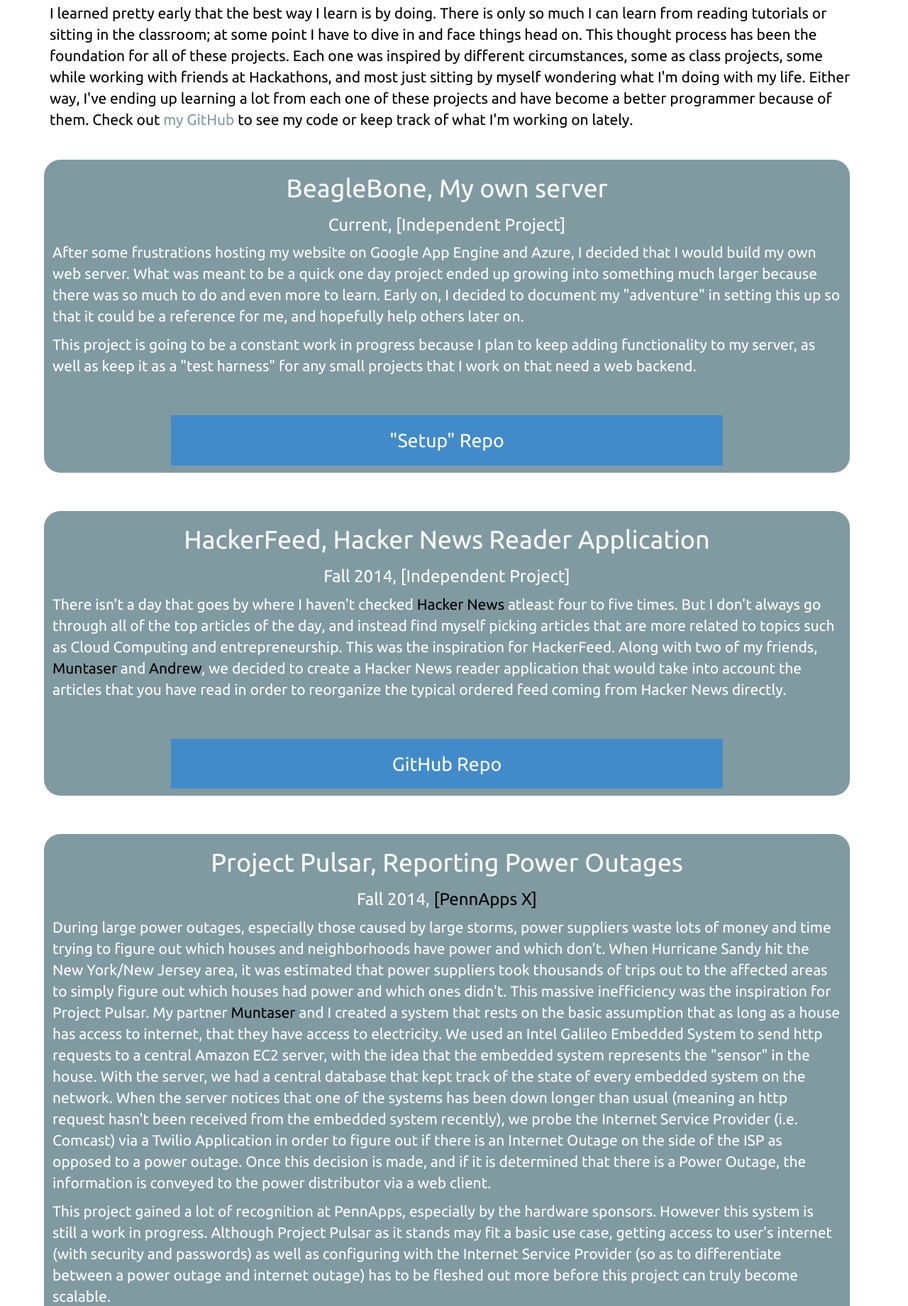
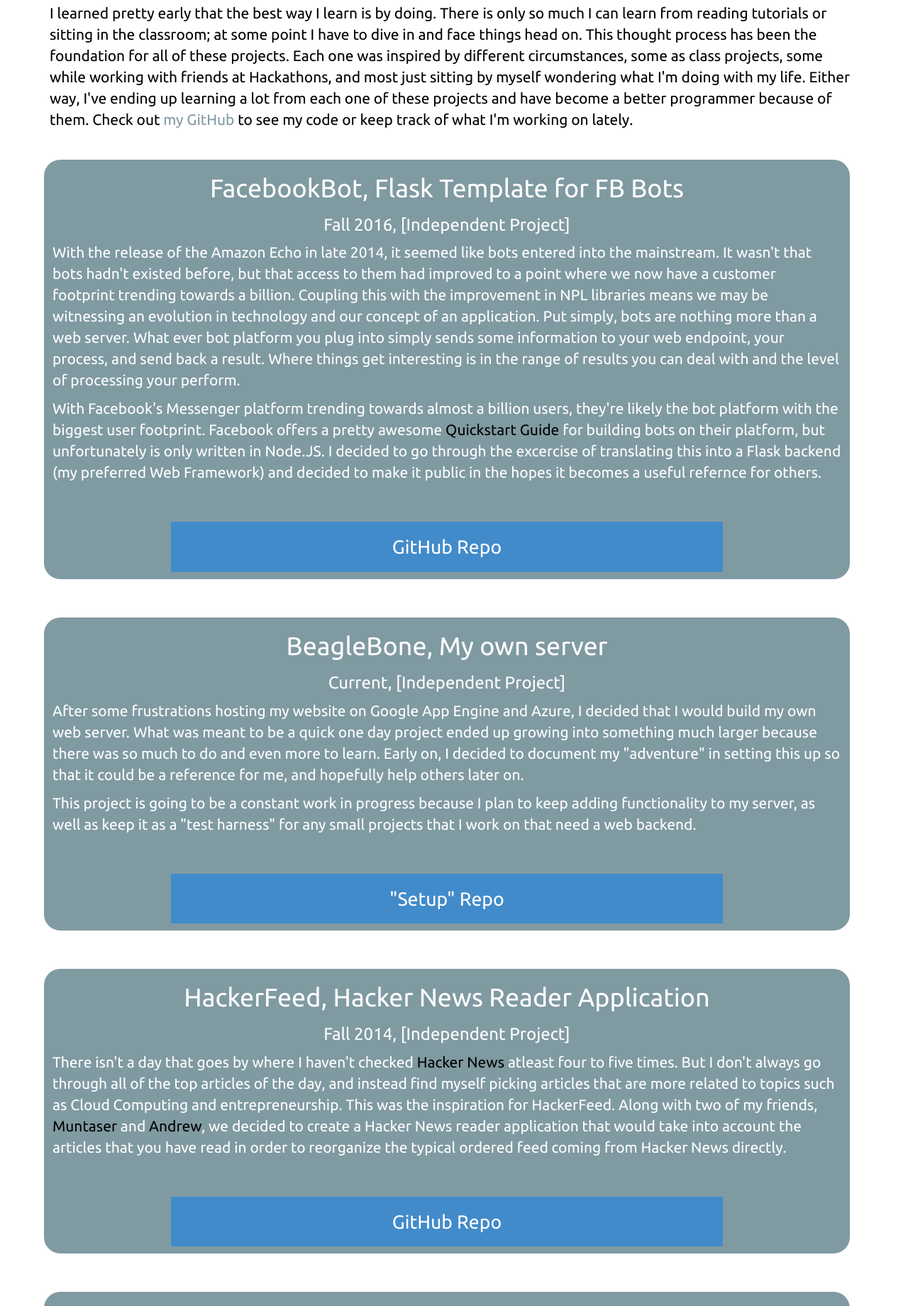
Before and after one commit to vrk7bp/BeagleBoneWebServer, a Flask app: page / in a window 1280 px wide. Shown: the part 1347-3187 px from the top of the page at 71% size. Run offline with Flask 2, Linux system fonts and the light colour scheme; some libraries are stand-ins or nearby versions.

Commit message:
Added Facebook Bot template as a project

```diff
--- a/Flask/templates/MainPage.html
+++ b/Flask/templates/MainPage.html
@@ -206,8 +206,32 @@
 
                 <br>
 
+		<div class="row-fluid">
+                    <div class="offsetHalf block" id="facebook-bot">
+                      <div class="text-center">
+                        <h1>FacebookBot, Flask Template for FB Bots</h1>
+                        <h3> Fall 2016, [Independent Project]</h3>
+
+                        <div class="text-left" id="content-color">
+                            <p>
+                                With the release of the Amazon Echo in late 2014, it seemed like bots entered into the mainstream. It wasn't that bots hadn't existed before, but that access to them had improved to a point where we now have a customer footprint trending towards a billion. Coupling this with the improvement in NPL libraries means we may be witnessing an evolution in technology and our concept of an application. Put simply, bots are nothing more than a web server. What ever bot platform you plug into simply sends some information to your web endpoint, your process, and send back a result. Where things get interesting is in the range of results you can deal with and the level of processing your perform.
+			    </p>
+			    <p>
+				With Facebook's Messenger platform trending towards almost a billion users, they're likely the bot platform with the biggest user footprint. Facebook offers a pretty awesome <a href="https://developers.facebook.com/docs/messenger-platform/quickstart" target="_newtab"> Quickstart Guide </a> for building bots on their platform, but unfortunately is only written in Node.JS. I decided to go through the excercise of translating this into a Flask backend (my preferred Web Framework) and decided to make it public in the hopes it becomes a useful refernce for others.
+                            </p>
+                        <br>
+                        </div>
+                        <a href="https://github.com/vrk7bp/FacebookBot"> <button class="btn btn-primary btn-flat">GitHub Repo<i class="pull-right icon-chevron-right icon-large"></i></button> </a>
+                        <p></p>
+                        <p></p>
+                      </div>
+                    </div>
+                </div>
+
+                <br>
+
                 <div class="row-fluid">
-                    <div class="offsetHalf block" id="hacker-feed">
+                    <div class="offsetHalf block" id="beaglebone-server">
                       <div class="text-center">
                         <h1>BeagleBone, My own server</h1>
                         <h3> Current, [Independent Project]</h3>
```
